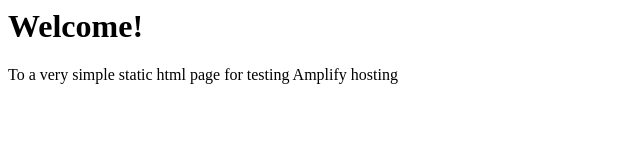
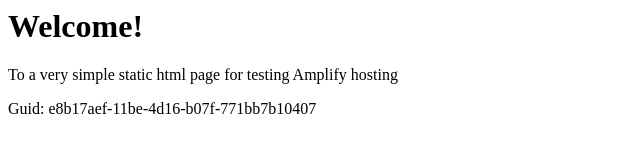
Before and after one commit to aws-aemilia-sfo/Github-PR-Commit-Integration-Test-DoNotTouch-Gith-P5X5MO5I-v1-prod-us-west-1, a website: page src/index.html in a window 1280 px wide. Shown: the whole page, without its empty margins (0-640 px from the left). Drawn offline with Linux system fonts and the light colour scheme.

Commit message:
commit from integ tests

```diff
--- a/src/index.html
+++ b/src/index.html
@@ -1,3 +1,5 @@
+
+
 <html lang="en">
 
 <head>
@@ -10,6 +12,6 @@
 <body>
     <h1>Welcome!</h1>
     <p>To a very simple static html page for testing Amplify hosting</p>
-</body>
+    <p>Guid: e8b17aef-11be-4d16-b07f-771bb7b10407</p></body>
 
 </html>
```
